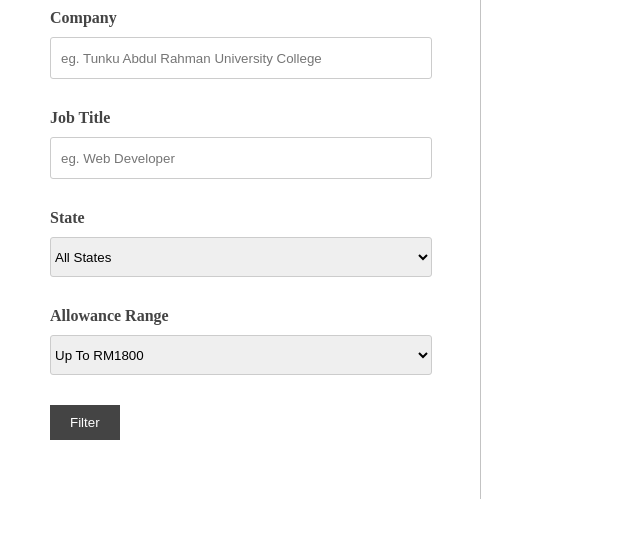
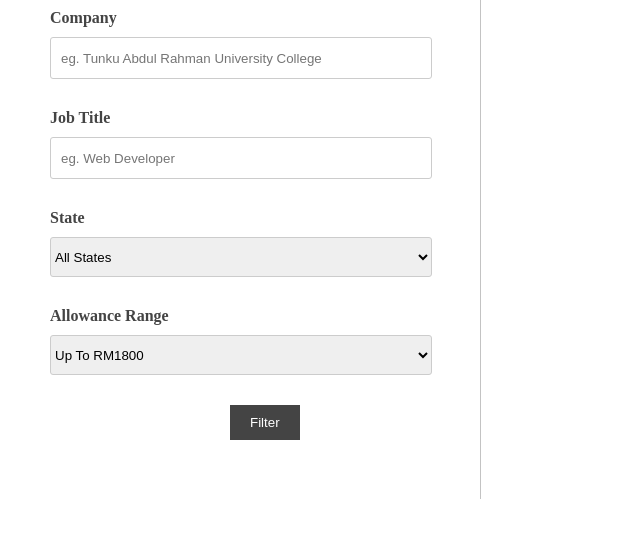
Before and after one commit to yongsean/cloudAssignment, a Flask app: page /displayJobFind in a window 1280 px wide. Shown: the part 124-662 px from the top of the page, without its empty margins (0-640 px from the left). Run offline with Flask 3, Linux system fonts and the light colour scheme; data that the repository does not hold is empty; some libraries are stand-ins or nearby versions.

Commit message:
Update SearchCompany.html

```diff
--- a/templates/SearchCompany.html
+++ b/templates/SearchCompany.html
@@ -310,6 +310,7 @@
         padding: 10px 20px;
         border: none;
         cursor: pointer;
+        margin-left: 180px;
     }
 
     .confirm-filter-company {
```
